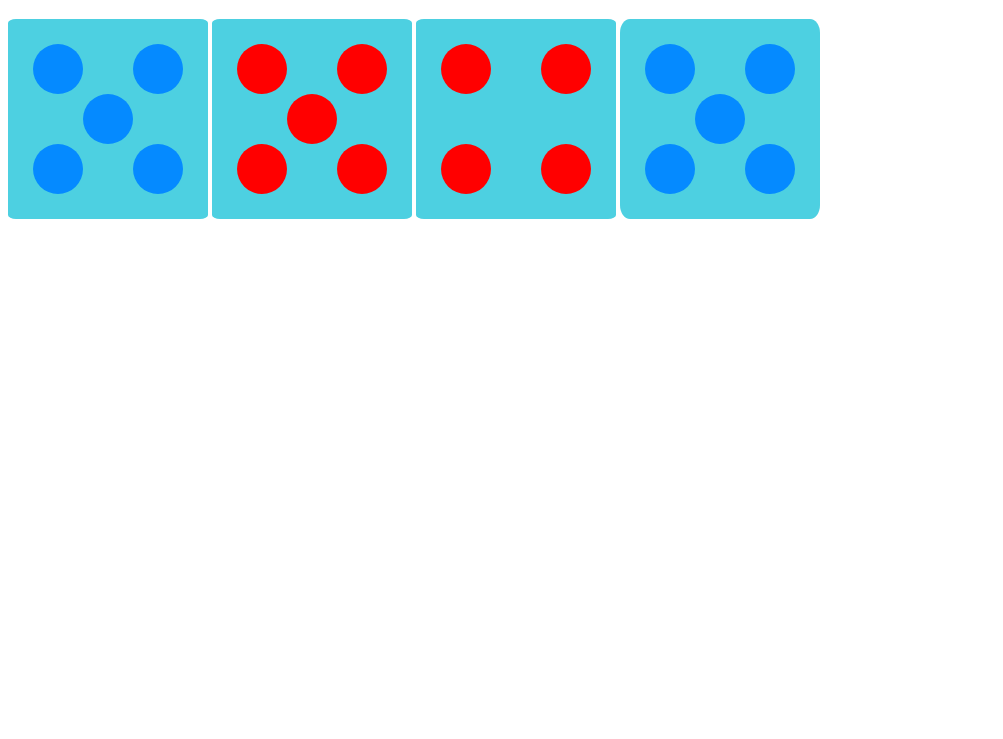
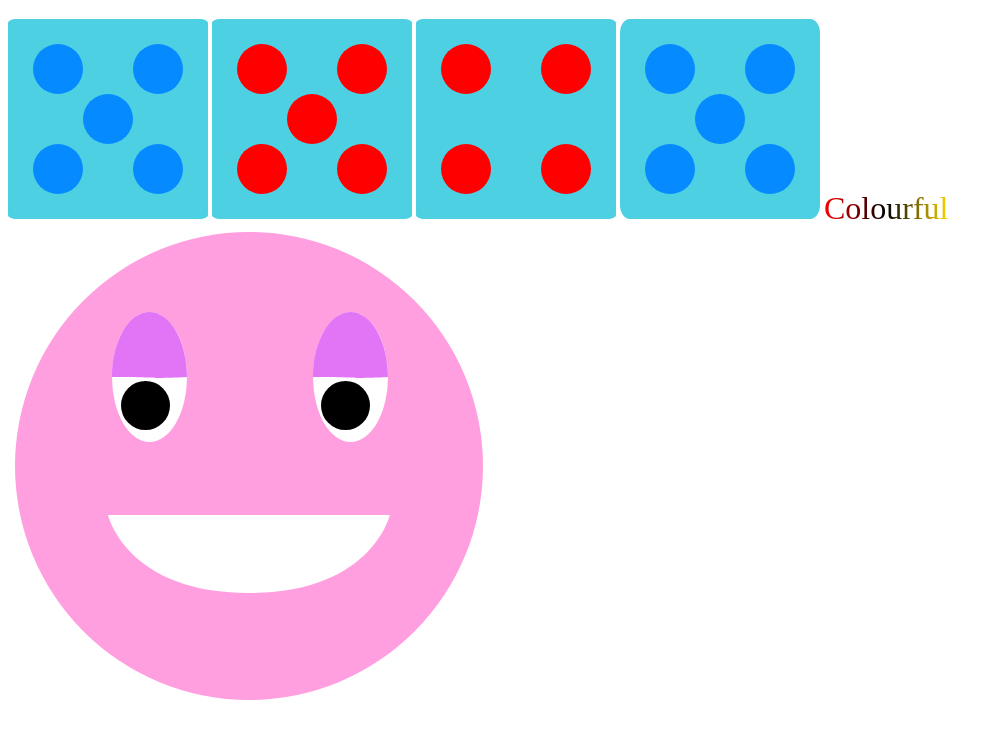
Before and after one commit to vacc0003/week7, a plain HTML site: page index.html in a window 1280 px wide. Shown: the part 61-800 px from the top of the page, without its empty margins (0-1003 px from the left). Drawn offline with Linux system fonts and the light colour scheme.

Commit message:
adds final changes

```diff
--- a/css/main.css
+++ b/css/main.css
@@ -7,3 +7,33 @@
 .dice:hover circle {
     transform: scale(1.1);
 }
+
+.cls-1{fill:#ff9fe0;}
+.cls-2{fill:#fff;}
+.cls-3{fill:#e275f6;}
+
+@keyframes move {
+    0%{
+        transform: translateX(0);
+    }
+    50%{
+        transform: translateX(10px);
+    }
+    100%{
+        transform: translateX(0);
+    }
+}
+
+.pupil{
+    animation: move 1s infinite;
+}
+
+.smily-wrap:hover .pupil {
+    animation-play-state: paused;
+
+}
+
+.smily-wrap:hover .cls-1 {
+    fill:#f82f2f;
+
+}
--- a/index.html
+++ b/index.html
@@ -47,6 +47,31 @@
                 <use xlink:href="#point" x="100" y="100"></use>
             </g>
         </svg>
+        <svg width="250" height="50" viewBox="0 0 250 50">
+            <defs>
+                <linearGradient id="mygradient">
+                    <stop offset="0%" stop-color="red"/>
+                    <stop offset="50%" stop-color="black"/>
+                    <stop offset="100%" stop-color="gold"/>
+                </linearGradient>
+            </defs>
+            <text x="0" y="50" fill="url(#mygradient)" font-size="2rem">Colourful</text>
+        </svg>
+
+        <svg class="smily-wrap" id="smily" xmlns="http://www.w3.org/2000/svg" viewBox="0 0 487 484" width="487" height="484">
+
+            <g id="face">
+              <circle class="cls-1" cx="241" cy="243" r="234" />
+            </g>
+            <path id="mouth" class="cls-2" d="M100,292H381.79s-18,78-140.9,78S100,292,100,292Z" />
+            <ellipse id="eye-l" class="cls-2" cx="141.5" cy="154" rx="37.5" ry="65" />
+            <ellipse id="eye-r" class="cls-2" cx="342.5" cy="154" rx="37.5" ry="65" />
+            <circle class="pupil" id="pupil-l" cx="137.5" cy="182.5" r="24.5" />
+            <circle class="pupil" cx="337.5" cy="182.5" r="24.5" />
+            <path id="eyelash-l" class="cls-3" d="M179,154c-37,2-37,0-75,0,0-35.9,16.79-65,37.5-65S179,118.1,179,154Z" />
+            <path id="eyelash-r" class="cls-3" d="M380,154c-37,2-37,0-75,0,0-35.9,16.79-65,37.5-65S380,118.1,380,154Z" />
+          </svg>
+
     </div>
 
 
```
Also changed, not shown: images/smily.svg (added).
